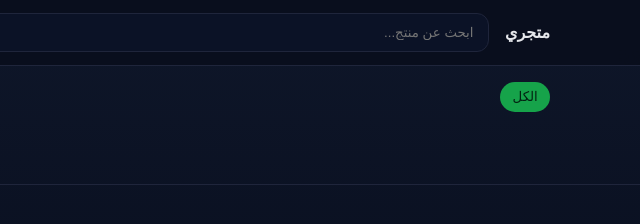
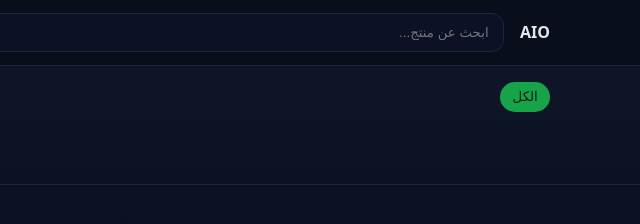
Before and after one commit to Allin0NE/All-in-0ne, a plain HTML site: page index.html in a window 1280 px wide. Shown: the full height of the page, 640-1280 px from the left. Drawn offline with Linux system fonts and the light colour scheme.

Commit message:
Update index.html

```diff
--- a/index.html
+++ b/index.html
@@ -3,7 +3,7 @@
 <head>
   <meta charset="UTF-8" />
   <meta name="viewport" content="width=device-width, initial-scale=1.0" />
-  <title>متجري</title>
+  <title>AIO</title>
   <meta name="description" content="متجر للتسوق الإلكتروني.">
   <link href="styles.css" rel="stylesheet" />
 </head>
@@ -12,7 +12,7 @@
     <div class="container header-inner">
       <div class="brand">
         <img src="images/logo.png" alt="الشعار" class="logo" onerror="this.style.display='none'">
-        <a href="./" class="store-name" id="storeName">متجري</a>
+        <a href="./" class="store-name" id="storeName">AIO</a>
       </div>
       <div class="search-wrap">
         <input id="searchInput" type="search" placeholder="ابحث عن منتج..." />
```
